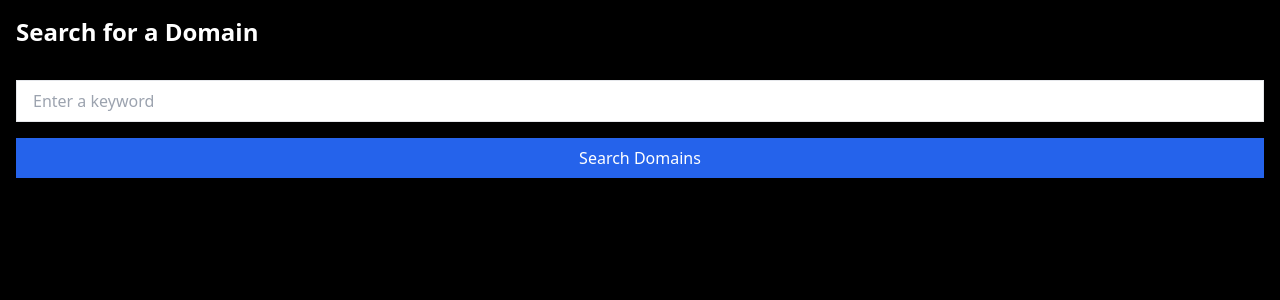
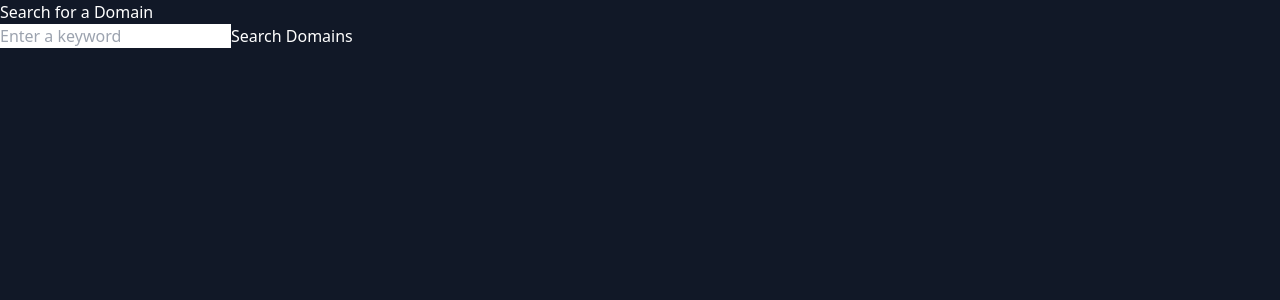
Before and after one commit to GeorgeFountainAI/DomainDrip, a Next.js app: page / in a window 1280 px wide. Shown: the top 300 px of the page. Built offline with nearby package versions, Linux system fonts and the light colour scheme.

Commit message:
fix: add Tailwind content config

```diff
--- a/tailwind.config.js
+++ b/tailwind.config.js
@@ -1,8 +1,12 @@
 /** @type {import('tailwindcss').Config} */
 module.exports = {
-  content: ["./src/app/**/*.{js,jsx,ts,tsx}"],
+  content: [
+    "./app/**/*.{js,ts,jsx,tsx}",
+    "./pages/**/*.{js,ts,jsx,tsx}",
+    "./components/**/*.{js,ts,jsx,tsx}",
+  ],
   theme: {
     extend: {},
   },
   plugins: [],
-}
+};
```
